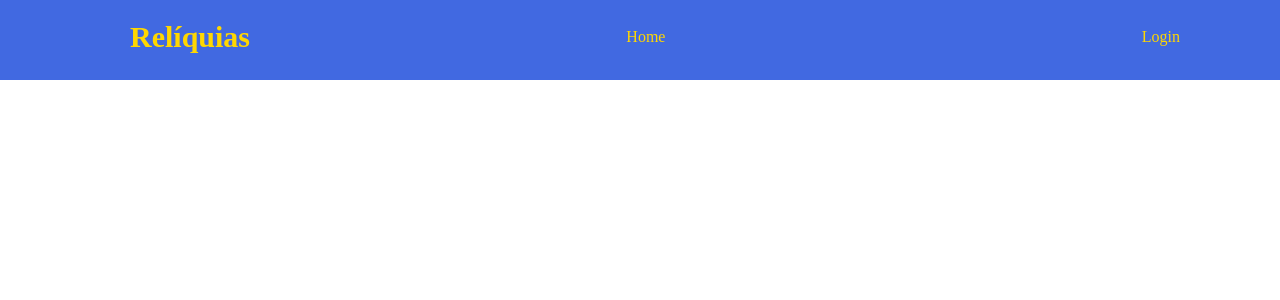
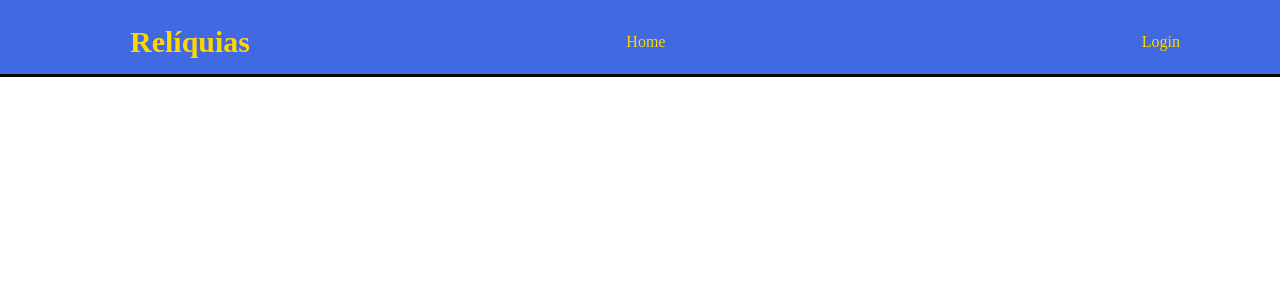
Before and after one commit to rogerxavier29/Desafio_React2, a React (Create React App) app in the folder usuarios/: page / in a window 1280 px wide. Shown: the top 300 px of the page. Built offline with nearby package versions, Linux system fonts and the light colour scheme.

Commit message:
styles.js do header.js
retirado o height da estrutura e colocado no container, passado top 0px e border-bottom: tamanho  o tipo e a cor. depois em container substituido margin-top de 20 pra 10px e acrescentado o height da estrutura

```diff
--- a/usuarios/src/Components/Header/styles.js
+++ b/usuarios/src/Components/Header/styles.js
@@ -2,18 +2,20 @@ import styled from 'styled-components';
 
 export const Estrutura = styled.header`
   width: 100%;
-  height: 80px;
   background: #4169e1;
   position: fixed;
   z-index: 100;
+  top: 0px;
+  border-bottom: 3px solid black;
 `;
 
 export const Container = styled.nav`
   display: flex;
   justify-content: space-between;
   align-items: center;
-  margin-top: 20px;
+  margin-top: 10px;
   margin-left: 30px;
+  height: 64px;
   h1 {
     margin-left: 100px;
     color: gold;
```
